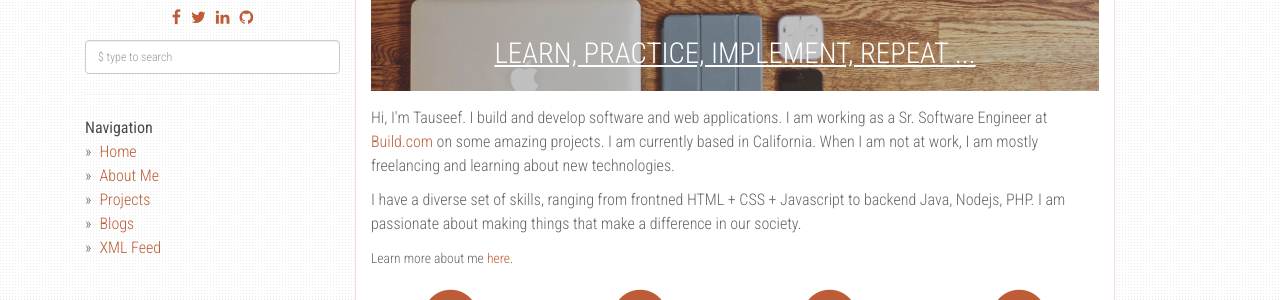
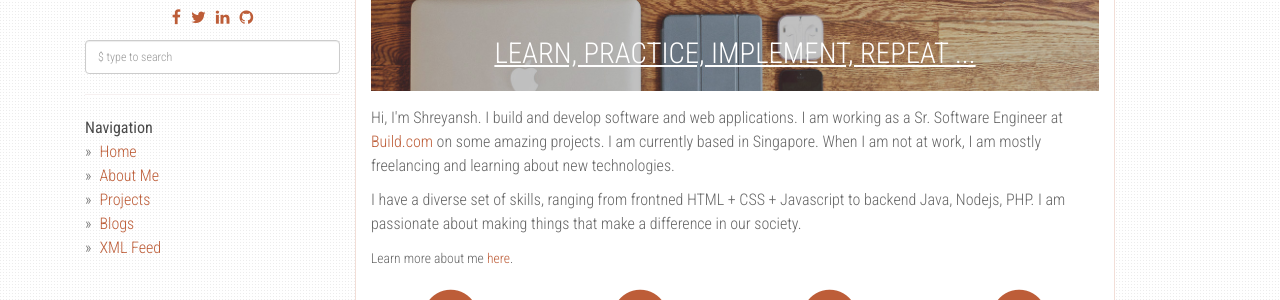
Before and after one commit to shreyanshshivam/shreyansh, a Jekyll site: the page built from index.html, in a window 1280 px wide. Shown: the part 334-634 px from the top of the page. Built offline with Jekyll 4.4.1, drawn with Linux system fonts in a browser that asks for light colours; nearby versions of some CDN libraries.

Commit message:
Update index.html

```diff
--- a/index.html
+++ b/index.html
@@ -18,8 +18,8 @@ layout: default
     <div class="row">
       <div class="col-xs-12">
         <p>
-          Hi, I'm Tauseef. I build and develop software and web applications. I am working as a Sr. Software Engineer at
-          <a href="https://www.build.com" target="_blank">Build.com</a> on some amazing projects. I am currently based in California. When I am not at work, I am mostly freelancing
+          Hi, I'm Shreyansh. I build and develop software and web applications. I am working as a Sr. Software Engineer at
+          <a href="https://www.build.com" target="_blank">Build.com</a> on some amazing projects. I am currently based in Singapore. When I am not at work, I am mostly freelancing
           and learning about new technologies.
         </p>
         <p>
```
